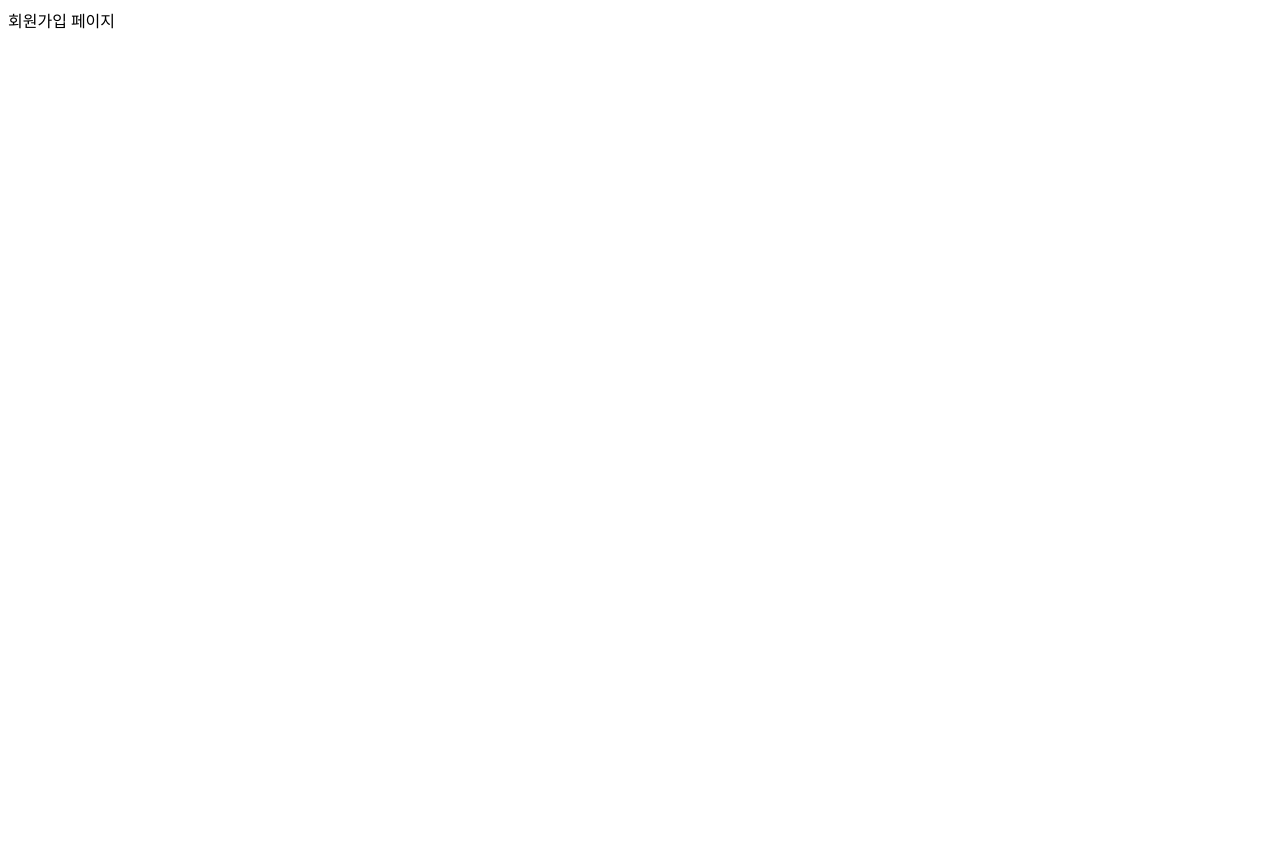
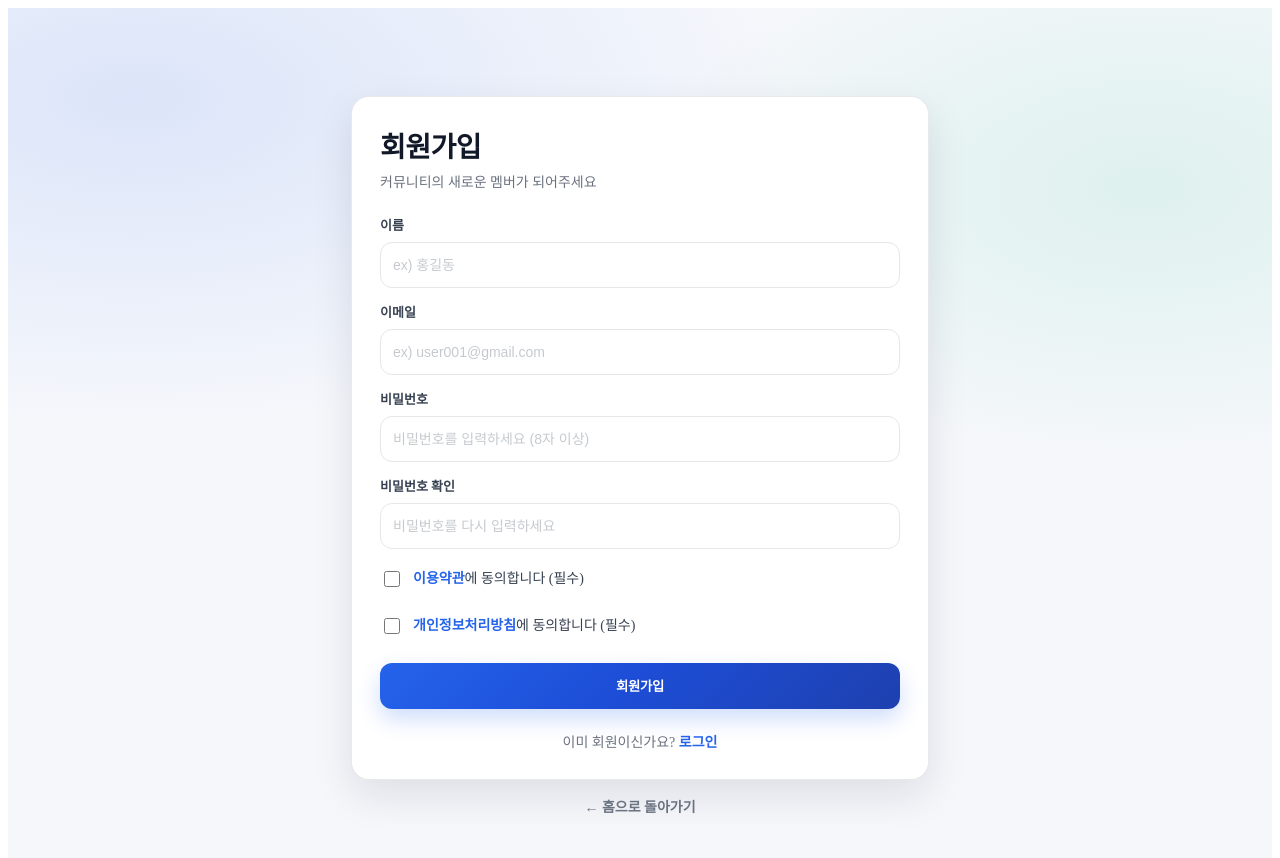
Before and after one commit to ljw155070-a11y/community, a React (Vite) app in the folder frontend/: page /signup in a window 1280 px wide. Shown: the top 858 px of the page. Before the commit the page ends 800 px from the top, so only its background shows below. Built offline with nearby package versions, Linux system fonts and the light colour scheme.

Commit message:
design : 로그인 화면 디자인

```diff
--- a/frontend/src/components/member/Signup.jsx
+++ b/frontend/src/components/member/Signup.jsx
@@ -1,5 +1,67 @@
+import { Link } from "react-router-dom";
+import "./signup.css";
+
 const Signup = () => {
-  return <div>회원가입 페이지</div>;
+  return (
+    <div className="page">
+      <div className="auth-wrap">
+        <div className="auth-card">
+          <h1 className="auth-title">회원가입</h1>
+          <p className="auth-sub">커뮤니티의 새로운 멤버가 되어주세요</p>
+
+          <form className="auth-form">
+            <label className="field">
+              <span>이름</span>
+              <input type="text" placeholder="ex) 홍길동" />
+            </label>
+
+            <label className="field">
+              <span>이메일</span>
+              <input type="email" placeholder="ex) user001@gmail.com" />
+            </label>
+
+            <label className="field">
+              <span>비밀번호</span>
+              <input
+                type="password"
+                placeholder="비밀번호를 입력하세요 (8자 이상)"
+              />
+            </label>
+
+            <label className="field">
+              <span>비밀번호 확인</span>
+              <input type="password" placeholder="비밀번호를 다시 입력하세요" />
+            </label>
+
+            <label className="checkbox">
+              <input type="checkbox" />
+              <span>
+                <Link to="/terms">이용약관</Link>에 동의합니다 (필수)
+              </span>
+            </label>
+
+            <label className="checkbox">
+              <input type="checkbox" />
+              <span>
+                <Link to="/privacy">개인정보처리방침</Link>에 동의합니다 (필수)
+              </span>
+            </label>
+
+            <button className="btn-primary" type="button">
+              회원가입
+            </button>
+
+            <div className="auth-footer">
+              이미 회원이신가요? <Link to="/login">로그인</Link>
+            </div>
+          </form>
+        </div>
+        <div className="back-home">
+          <Link to="/">← 홈으로 돌아가기</Link>
+        </div>
+      </div>
+    </div>
+  );
 };
 
 export default Signup;
--- /dev/null
+++ b/frontend/src/components/member/signup.css
@@ -0,0 +1,213 @@
+/* Signup Page Layout */
+.page {
+  min-height: 100vh;
+  padding: 48px 16px;
+  display: flex;
+  align-items: center;
+  justify-content: center;
+
+  /* 배경 */
+  background: radial-gradient(
+      1200px 600px at 10% 10%,
+      rgba(37, 99, 235, 0.12),
+      transparent 55%
+    ),
+    radial-gradient(
+      900px 500px at 90% 20%,
+      rgba(16, 185, 129, 0.1),
+      transparent 55%
+    ),
+    #f5f7fb;
+}
+
+/* 카드 + 하단 링크를 같이 가운데 두는 래퍼 */
+.auth-wrap {
+  width: 100%;
+  max-width: 520px;
+  display: flex;
+  flex-direction: column;
+  align-items: center;
+}
+
+/* Card */
+.auth-card {
+  width: 100%;
+  background: #fff;
+  border-radius: 18px;
+  padding: 28px;
+  border: 1px solid rgba(229, 231, 235, 0.9);
+  box-shadow: 0 16px 40px rgba(17, 24, 39, 0.1);
+}
+
+.auth-title {
+  margin: 0 0 8px;
+  font-size: 28px;
+  font-weight: 900;
+  letter-spacing: -0.5px;
+  color: #111827;
+}
+
+.auth-sub {
+  margin: 0 0 22px;
+  font-size: 14px;
+  line-height: 1.4;
+  color: #6b7280;
+}
+
+/* Form */
+.auth-form {
+  display: flex;
+  flex-direction: column;
+  gap: 14px;
+}
+
+.field {
+  display: flex;
+  flex-direction: column;
+  gap: 8px;
+}
+
+.field span {
+  font-size: 13px;
+  font-weight: 700;
+  color: #374151;
+}
+
+.field input {
+  height: 44px;
+  border: 1px solid #e5e7eb;
+  border-radius: 12px;
+  padding: 0 12px;
+  outline: none;
+
+  font-size: 14px;
+  color: #111827;
+  background: #fff;
+
+  transition: border-color 0.15s ease, box-shadow 0.15s ease,
+    transform 0.05s ease;
+}
+
+.field input::placeholder {
+  color: #c6cacf;
+}
+
+.field input:hover {
+  border-color: #cbd5e1;
+}
+
+.field input:focus {
+  border-color: #2563eb;
+  box-shadow: 0 0 0 4px rgba(37, 99, 235, 0.14);
+}
+
+.field input:active {
+  transform: scale(0.998);
+}
+
+/* Checkbox */
+.checkbox {
+  display: flex;
+  align-items: flex-start;
+  gap: 10px;
+  padding: 6px 0;
+
+  font-size: 14px;
+  line-height: 1.4;
+  color: #374151;
+}
+
+.checkbox input {
+  margin-top: 2px;
+  width: 16px;
+  height: 16px;
+  accent-color: #2563eb;
+}
+
+/* 체크박스 안의 링크 (이용약관/개인정보처리방침) */
+.checkbox a {
+  color: #2563eb;
+  font-weight: 800;
+  text-decoration: none;
+}
+
+.checkbox a:hover {
+  text-decoration: underline;
+}
+
+/* Button */
+.btn-primary {
+  width: 100%;
+  height: 46px;
+  border: 0;
+  border-radius: 12px;
+
+  background: linear-gradient(135deg, #2563eb 0%, #1d4ed8 45%, #1e40af 100%);
+  color: #fff;
+  font-weight: 900;
+  letter-spacing: -0.2px;
+
+  cursor: pointer;
+  box-shadow: 0 10px 22px rgba(37, 99, 235, 0.22);
+  transition: transform 0.12s ease, filter 0.12s ease, box-shadow 0.12s ease;
+
+  margin-top: 6px;
+}
+
+.btn-primary:hover {
+  box-shadow: 0 12px 28px rgba(37, 99, 235, 0.26);
+  transform: translateY(-1px);
+}
+
+.btn-primary:active {
+  transform: translateY(0px);
+  filter: brightness(0.98);
+}
+
+/* Footer (login link) */
+.auth-footer {
+  margin-top: 8px;
+  text-align: center;
+  font-size: 14px;
+  color: #6b7280;
+}
+
+.auth-footer a {
+  color: #2563eb;
+  font-weight: 800;
+  text-decoration: none;
+}
+
+.auth-footer a:hover {
+  text-decoration: underline;
+}
+
+/* Back Home (outside card) */
+.back-home {
+  margin-top: 16px;
+  font-size: 14px;
+  color: #6b7280;
+}
+
+.back-home a {
+  color: #6b7280;
+  font-weight: 700;
+  text-decoration: none;
+}
+
+.back-home a:hover {
+  color: #111827;
+  text-decoration: underline;
+}
+
+/* 화면 가로폭이 420px 이하인 경우에만 CSS 적용 */
+@media (max-width: 420px) {
+  .auth-card {
+    padding: 22px;
+    border-radius: 16px;
+  }
+
+  .auth-title {
+    font-size: 24px;
+  }
+}
```
